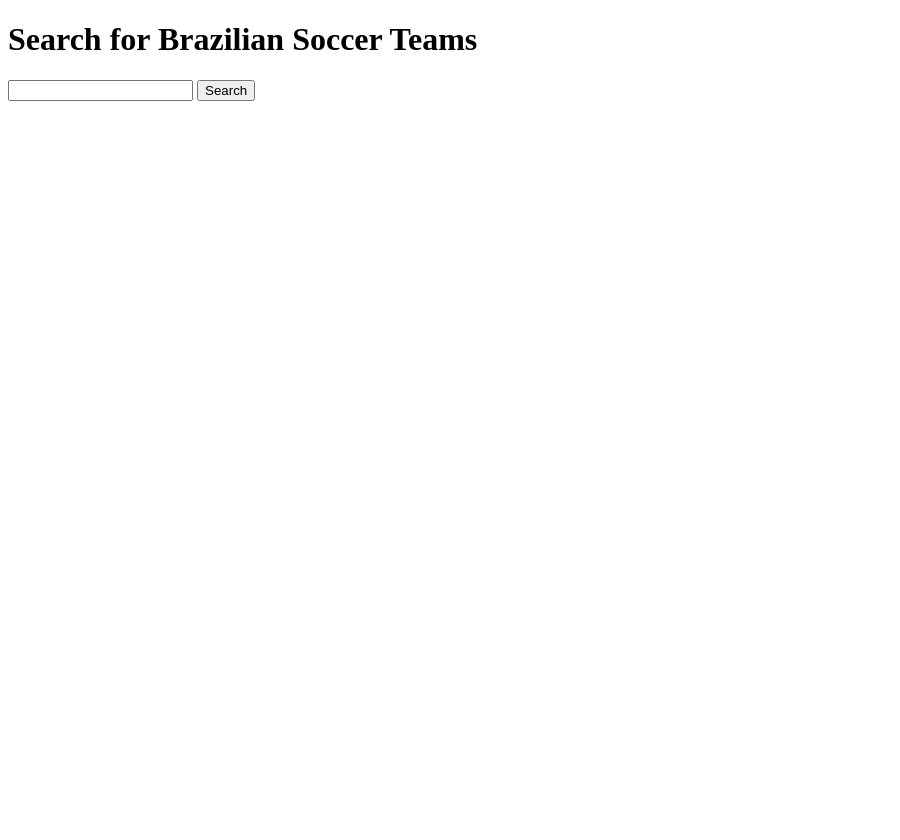
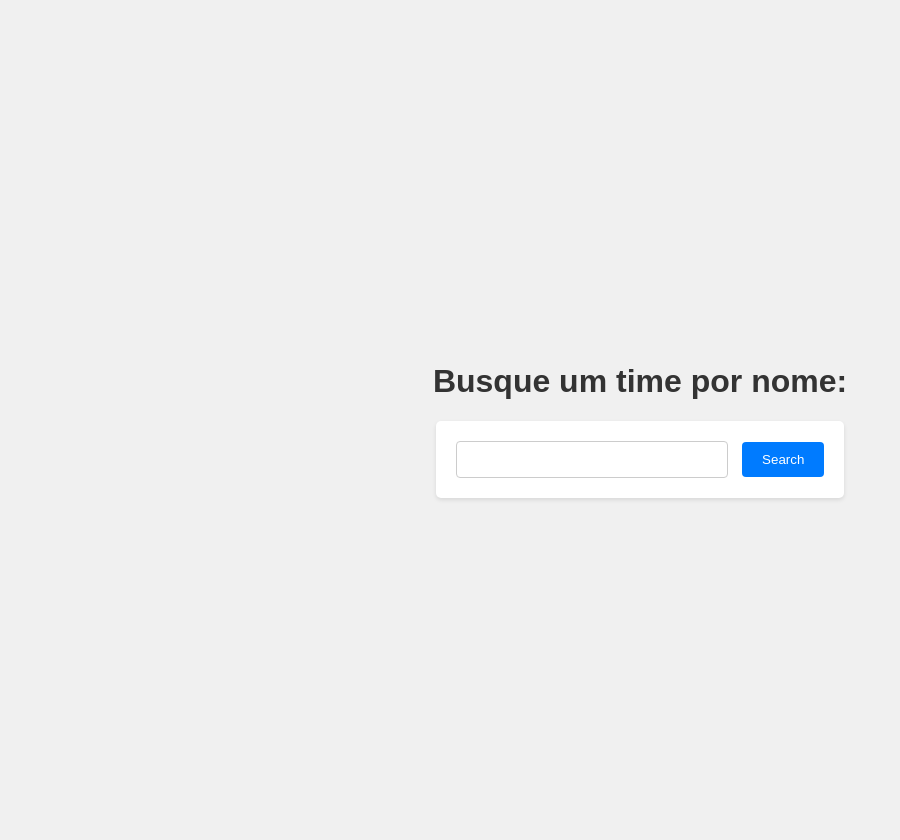
Before and after one commit to gacerioni/gabs-redis-caching-python-demo, a Flask app: page / in a window 1280 px wide. Shown: the whole page, without its empty margins (0-900 px from the left). Before the commit the page ends 101 px from the top, so only its background shows below. Run offline with Flask 3, Linux system fonts and the light colour scheme.

Commit message:
1st version of UI

```diff
--- a/templates/index.html
+++ b/templates/index.html
@@ -2,10 +2,55 @@
 <html lang="en">
 <head>
     <meta charset="UTF-8">
-    <title>Soccer Teams Search</title>
+    <title>Busca - Times de Futeborrrr</title>
+    <style>
+        body {
+            font-family: Arial, sans-serif;
+            background-color: #f0f0f0;
+            margin: 0;
+            padding: 20px;
+            display: flex;
+            justify-content: center;
+            align-items: center;
+            height: 100vh;
+            flex-direction: column;
+        }
+
+        h1 {
+            color: #333;
+        }
+
+        form {
+            background-color: #fff;
+            padding: 20px;
+            border-radius: 5px;
+            box-shadow: 0 2px 4px rgba(0,0,0,0.1);
+        }
+
+        input[type="text"] {
+            padding: 10px;
+            margin-right: 10px;
+            border: 1px solid #ccc;
+            border-radius: 4px;
+            width: 250px;
+        }
+
+        button {
+            background-color: #007bff;
+            color: white;
+            padding: 10px 20px;
+            border: none;
+            border-radius: 4px;
+            cursor: pointer;
+        }
+
+        button:hover {
+            background-color: #0056b3;
+        }
+    </style>
 </head>
 <body>
-    <h1>Search for Brazilian Soccer Teams</h1>
+    <h1>Busque um time por nome:</h1>
     <form action="/search" method="post">
         <input type="text" name="query" required>
         <button type="submit">Search</button>
```
